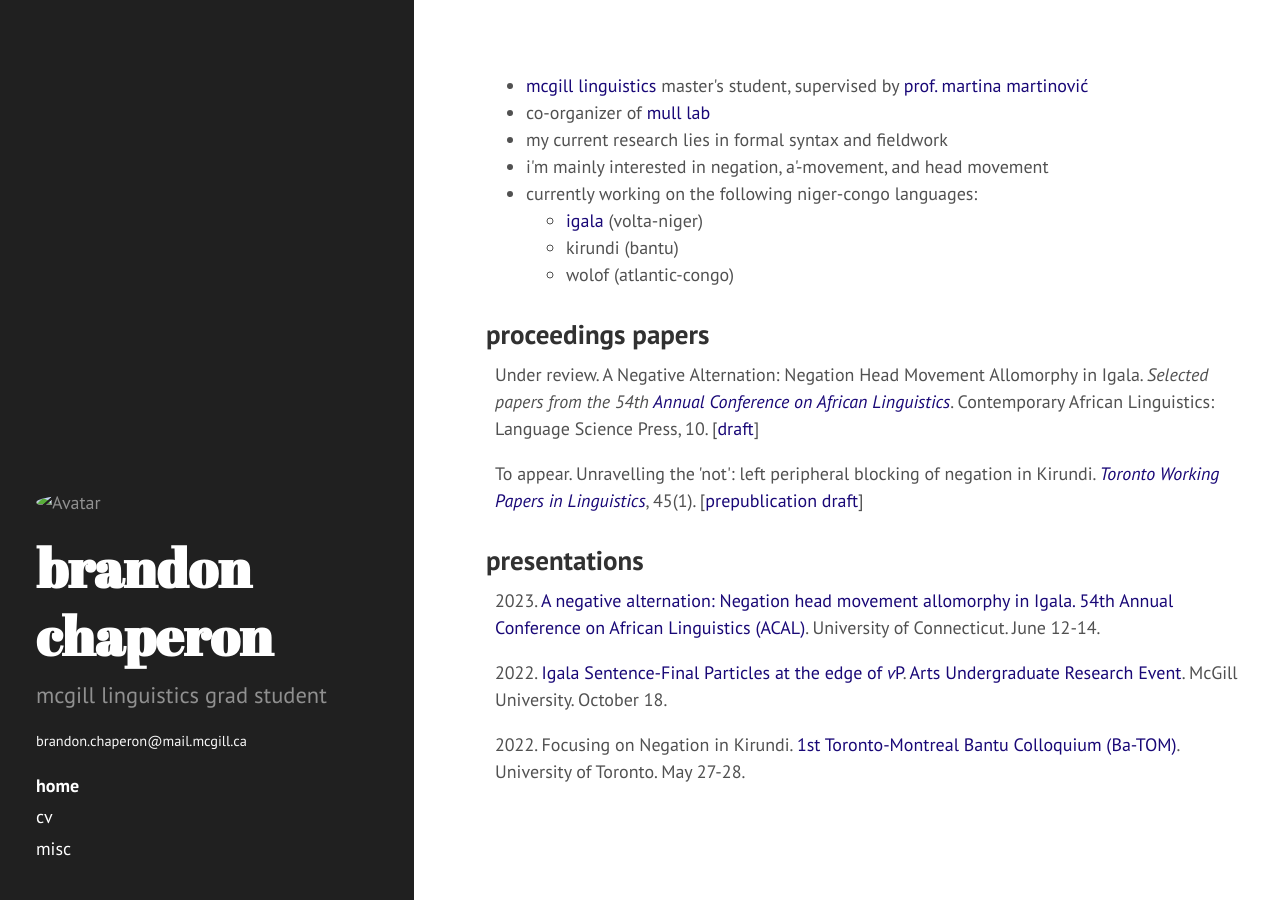
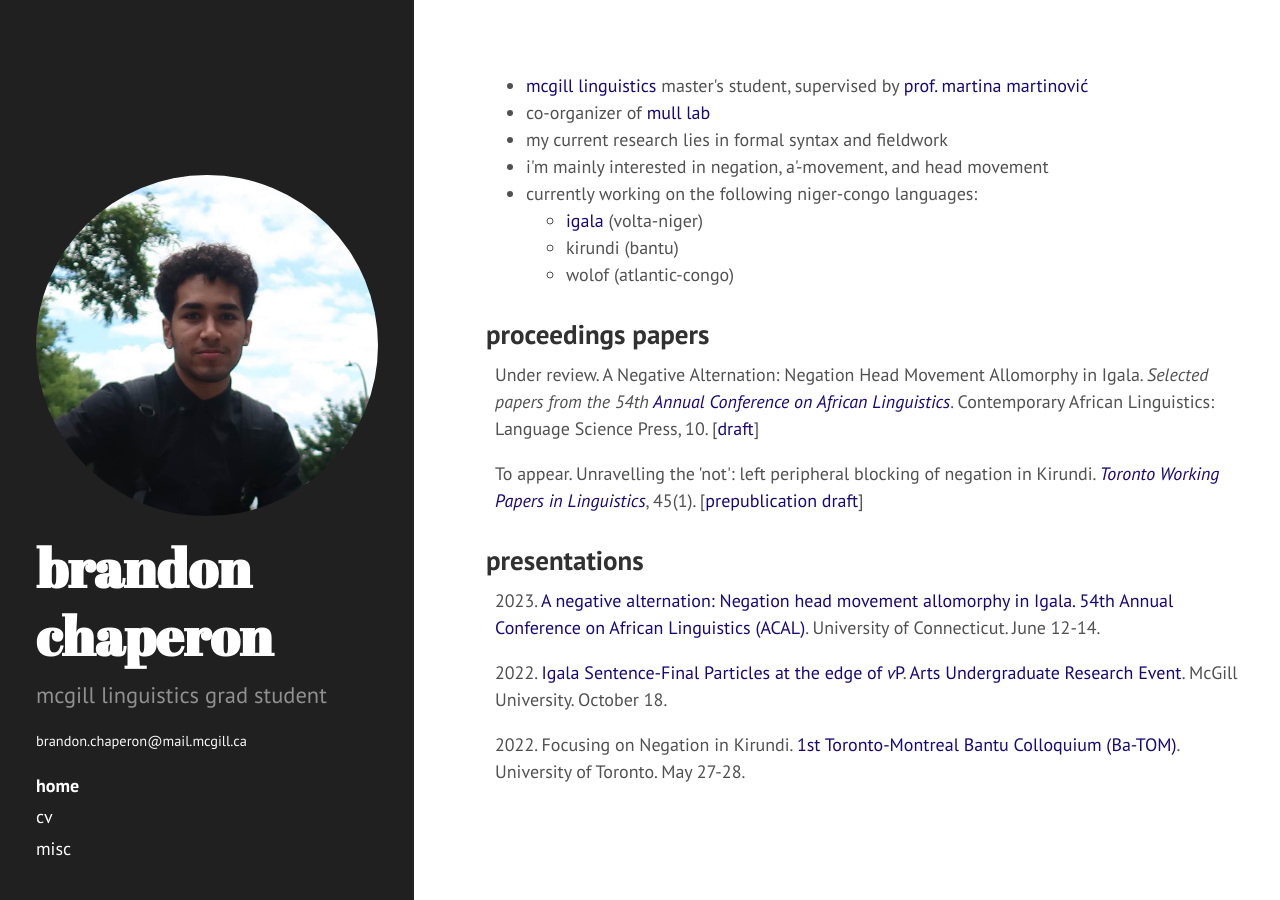
Before and after one commit to bchaper0n/bchaper0n.github.io, a Jekyll site: the page built from index.html, in a window 1280 px wide. Built offline with Jekyll 4.4.1, drawn with Linux system fonts in a browser that asks for light colours; comment, search, counter and statistics services are not loaded.

Commit message:
fixed pic path

```diff
--- a/_includes/sidebar.html
+++ b/_includes/sidebar.html
@@ -1,7 +1,7 @@
 <div class="sidebar">
   <div class="container sidebar-sticky">
 
-    <img style="border-radius: 50%;" src="me.jpg" alt="Avatar">
+    <img style="border-radius: 50%;" src="../res/me.jpg" alt="Avatar">
 
     <div class="sidebar-about">
       <h1>
```
